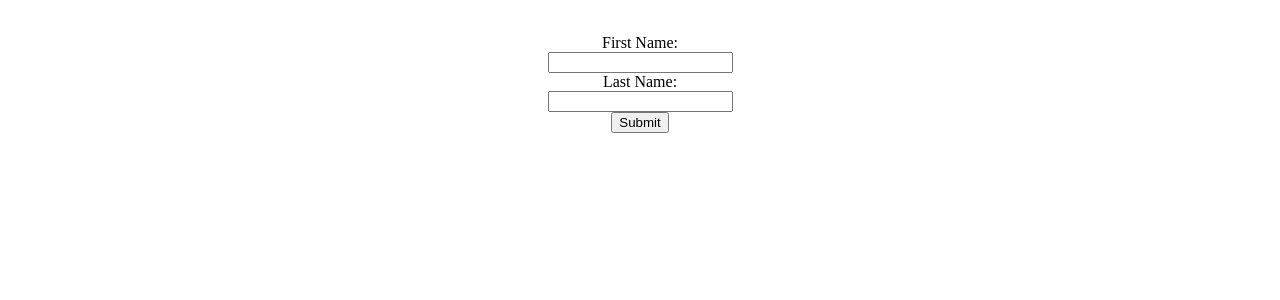
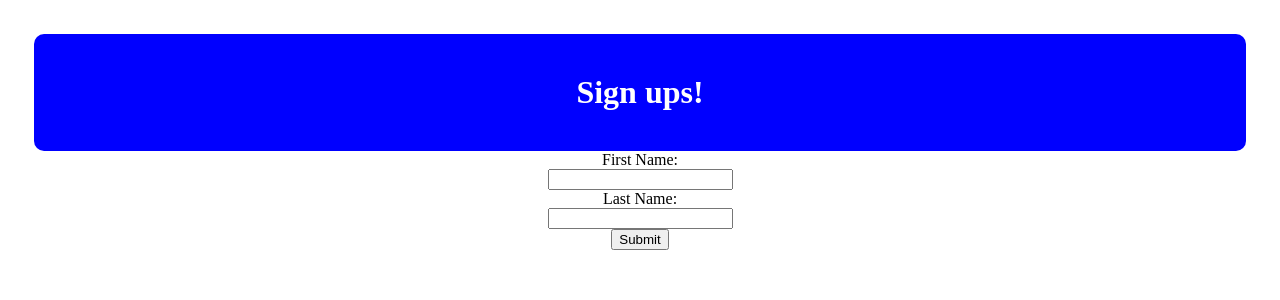
Before and after one commit to chuckie512/cs1520, a PHP site: page /names.php in a window 1280 px wide. Shown: the top 300 px of the page. Run offline with PHP 8.4, Linux system fonts and the light colour scheme.

Commit message:
fixed things

```diff
--- a/exercise5/names.php
+++ b/exercise5/names.php
@@ -29,11 +29,6 @@ if(isset($_POST["FName"])&&isset($_POST["LName"])){
 ?>
 <html>
 <head>
-
-</head>
-<body>
-<header>
-    <!-- super awesome header -->
     <style>
         .error{
             border-color: red;
@@ -53,7 +48,22 @@ if(isset($_POST["FName"])&&isset($_POST["LName"])){
         body{
             padding: 2%;
         }
+        header{
+            background-color: blue;
+            color: white;
+            border-radius: 10px;
+            text-align: center;
+            font-size: 24pt;
+            padding: 0.25em;
+        }
     </style>
+</head>
+<body>
+<header>
+    <!-- super awesome header -->
+    <p>
+        <b>Sign ups!</b>
+    </p>
 </header>
 
 <?php
```
